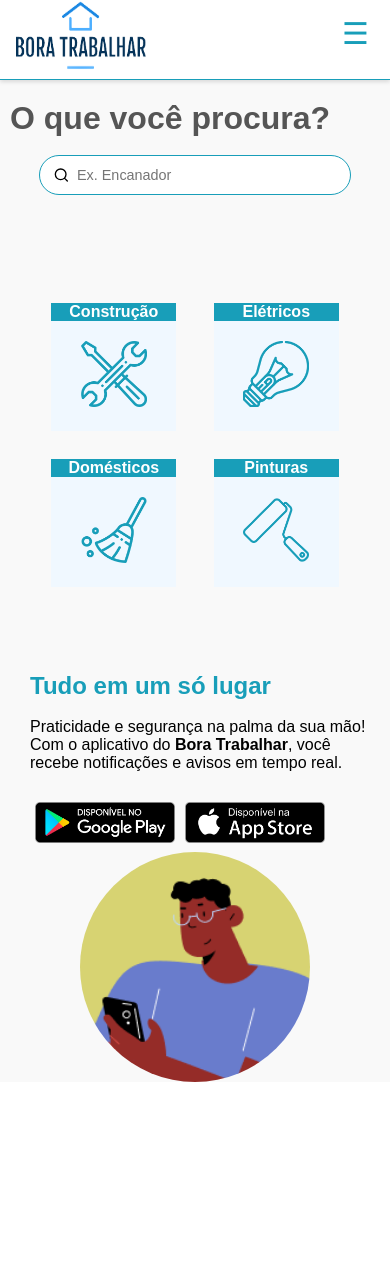
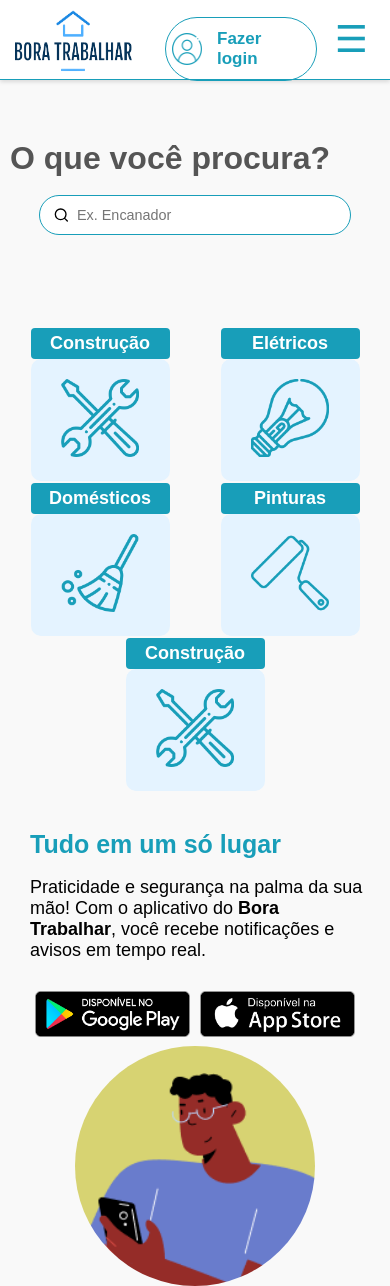
Before and after one commit to luizfelipe-developer/BORA-TRABALHAR, a PHP site: page / in a window 390 px wide. Before the commit the page ends 1082 px from the top, so only its background shows below. Run offline with PHP 8.4, Linux system fonts and the light colour scheme.

Commit message:
troca de index

```diff
--- a/componentes/css/style.css
+++ b/componentes/css/style.css
@@ -21,14 +21,25 @@ body{
 
 .barra-pesquisa{
     display: block;
-    width: 450px;
+    width: 800px;
     height: 100px;
-    margin: 100px auto 55px;
+    margin: 140px auto 55px;
 }
 h1, h2{
     color: #189eb9;
 }
 
+#mine-titulo-geral{
+    font-size: 17px;
+}
+
+#mine-titulo{
+    font-size: 17px;
+}
+
+#sub-titulo{
+    font-size: 15px;
+}
 
 .form button {
     border: none;
@@ -116,7 +127,6 @@ h1, h2{
     flex-wrap: wrap;
     justify-content: center;
     align-items: center;
-    gap: 10px;
     height: auto;
     width: auto;
 
@@ -126,12 +136,10 @@ h1, h2{
 
 }
 .categoria{
-
-    margin:  8px auto;
-    width: 150px;
+    margin: 10px;
+    width: 195px;
     height: 150px;
     text-align: center;
-
 }
 
 .txt-categoria{
@@ -139,10 +147,14 @@ h1, h2{
     background-color: #189eb9;
     color: #fff;
     font-weight: bold;
+    padding: 5px;
+    border-radius: 4px;
+    font-size: 18px;
 }
 .icone-categoria{
     width: 100%;
-    background-color: aliceblue;
+    background-color: rgb(228, 243, 255);
+    border-radius: 10px;
 }
 
 .categoria img{
@@ -153,6 +165,7 @@ h1, h2{
 .categoria a{
     display: block;
     width: 100%;
+    text-decoration: none;
 
 }
 .img-categorias{
@@ -163,12 +176,23 @@ h1, h2{
     width: auto;
     height: auto;
     margin: 80px auto 5px;
+    justify-content: center;
+    align-items: center;
+}
 
+.slogan{
+   margin-top: 30px;
+    width: 650px;
 }
-.slogan{
-    margin-top: 30px;
-    width: 350px;
+
+.slogan h2{
+    font-size: 25px;
 }
+
+.slogan p{
+    font-size: 18px;
+}
+
 .apks{
     width: 300px;
     display: flex;
@@ -180,8 +204,9 @@ h1, h2{
     padding: 5px;
 }
 .imgcarinha{
-width: 300px;
-margin-left: 70px;
+    margin-top: 30px;
+    width: 255px;
+    margin-left: 70px;
 }
 .imgcarinha img{
     width: 100%;
@@ -217,13 +242,16 @@ footer > a{
     margin-right: 60px;
     color: red;
 }
-@media (max-width: 760px){
+@media (max-width: 1080px){
     .box-categorias{
         display: flex;
+        justify-content: space-around;
+        padding: 20px;
         flex-wrap: wrap;
-        justify-content: space-around;
-        gap: 15px;
-        padding: 20px;
+    }
+    .categoria{
+        width: 200px;
+        margin: 50px 8px;
     }
     h1, .slogan{
         padding-left: 10px;
@@ -236,7 +264,60 @@ footer > a{
         margin-left: 0px;
         width: 230px;
     }
+    #menu{
+        justify-content: space-between;
+    }
+    .slogan{
+        width: 380px;
+        margin: 50px 18px;
+    }
+    .area{
+        justify-content: center;
+    }
+    .apks{
+        width: 330px;
+    }
+    .barra-pesquisa{
+        width: 90%;
+    }
 }
+
+@media (max-width: 760px){
+    .box-categorias{
+        display: flex;
+        flex-wrap: wrap;
+        justify-content: space-around;
+        gap: 10px;
+        padding: 20px 25px;
+    }
+    .categoria{
+        padding: 3px;
+    }
+    h1, .slogan{
+        padding-left: 10px;
+        margin: auto;
+    }
+    .area{
+        margin-top: 60px;
+    }
+    .imgcarinha{
+        margin-left: 0px;
+        width: 240px;
+    }
+    #menu{
+        justify-content: space-between;
+    }
+    .slogan{
+        width: 350px;
+    }
+    .area{
+        justify-content: center;
+    }
+    .apks{
+        width: 330px;
+    }
+}
+
 @media  (max-width:600px) {
     .barra-pesquisa{
         width: 100%;
@@ -248,16 +329,17 @@ footer > a{
     #container{
         margin: 0 auto;
     }
-       .box-categorias{
+    .box-categorias{
         display: flex;
         flex-wrap: wrap;
         justify-content: space-around;
-        gap: 15px;
-        padding: 40px;
+        gap: 10px;
+        padding: 20px 10px;
 
     }
     .categoria{
-        width: 125px;
+        margin: 10px;
+        width: 145px;
         height: 125px;
     }
     .area{
--- a/componentes/css/stylecopy.css
+++ b/componentes/css/stylecopy.css
@@ -14,7 +14,8 @@ body{
   /* CORPO DO SITE */
   #container{
     /* container onde está abrigado todos os elementos do site */
-    max-width: 1280px;
+    max-width: 1200px;
+    width: 100%;
     margin: 0 auto;
 }
 
--- a/componentes/header/header.css
+++ b/componentes/header/header.css
@@ -14,10 +14,10 @@ header{
 }
 #menu{
 display: flex;
-    justify-content: space-between;
+  justify-content: space-around;
+  gap: 420px;
   height: 80px;
   width: 100%;
-    padding: 1px;
   border-bottom: #189eb9 1px solid;
   box-shadow: 0 2px 4px rgba(0, 0, 0, 0.124);
 }
@@ -25,12 +25,12 @@ header{
   /* tamanho da caixa da logo */
   height: 70px;
   width: 130px;
-
   margin: 0 15px;
 }
 .logo img{
   /* imagem vai ocupar o tamanho da div em que ela está contida */
   /* arredondei a imagem */
+  margin-top: 4px;
   width: 100%;
   height: 100%;
 }
@@ -48,8 +48,56 @@ nav{
     justify-content: end;
 }
 
+.aba-perfil{
+  display: flex;
+  width: 100%;
+  justify-content: center;
+  height: fit-content;
+  align-items: center;
+  margin-top: 12px;
+}
+
+.aba-perfil h3{
+  font-size: 17px;
+  flex-wrap: wrap;
+  margin: 5px;
+}
+
+.aba-perfil a{
+  width: 100%;
+  display: flex;
+  border: solid 0.5px #189eb9;
+  border-radius: 50px;
+  align-items: center;
+  justify-content: center;
+  gap: 10px;
+  padding: 6px;
+  text-decoration: none;
+  color: #189eb9;
+}
+
+.aba-perfil a:hover{
+  background-color: rgb(204, 232, 255);
+}
+
+.aba-perfil img{
+  width: 32px;
+  height: 32px;
+}
+
+.config{
+  display: flex;
+  gap: 10px;
+  justify-content: center;
+  margin: 5px;
+}
+
+.config img{
+  width: 30px;
+}
+
 .opcoes li{
-      width: 120px;
+    width: 150px;
     height: 45px;
     /*margin-top: 10px;*/
     list-style: none;
@@ -58,7 +106,6 @@ nav{
 }
   .opcoes li a{
     /* CAIXA DE BOTÕES DE SERVIÇOS DO LOGIN*/
-
     display: flex;
     width: 100%;
     height: 100%;
@@ -79,16 +126,16 @@ nav{
 .sub-opcao li {
     display: none;
     text-align: center;
+    /* margin-left: 108px; */
 }
 
 .sub-opcao li a{
   background-color: #eee;
   color: #444;
-
 }
 
 .opcoes li:hover .sub-opcao li{
-      display:inline-block;
+    display: flex;
 }
 .cad {
   margin-top: 5px;
@@ -116,28 +163,56 @@ input[type=checkbox]{
 }
 /*HAMBURGER MENU*/
 .hamburger {
-  display: none;
-  font-size: 30px;
+  font-size: 37px;
 /* user-select: none; */
 color: #189eb9;
 cursor: pointer;
 }
+
+input[type=checkbox]:checked ~ .menu{
+  display: block;
+ }
+ nav {
+  height: 15%;
+  padding: 0px;
+}
+ .hamburger {
+  display: block;
+  margin: 9px 17px 18px 8px;
+ }
+ .sub-opcao li:hover {
+  background-color: #4c9e9e;
+ }
+ .opcoes li {
+  box-shadow: 0 2px 4px rgba(0, 0, 0, 0.170);
+
+ }
 /* NAVBAR MENU */
 .menu {
-  display: flex;
-  font-size: 18px;
+  display:none;
+  position: absolute;
+  text-align: center;
+  margin-top: 80px;
  }
 .menu li:hover {
-  border-radius: 5px;
+    /*display: inline-block;*/
+    display: flex;
     transition: 0.3s ease;
    }
+.menu-logo{
+  display: flex;
+}
+
 @media (max-width: 650px) {
-
 .menu {
     display:none;
     position: absolute;
     text-align: center;
     margin-top: 64px;
+   }
+   #menu{
+    gap: 0;
+    justify-content: space-around;
    }
    #menu li{
     margin: 0;
@@ -159,14 +234,24 @@ input[type=checkbox]{
 }
    .hamburger {
     display: block;
-      margin: 15px 20px;
+    margin: 8px 17px 18px 8px;
    }
    .sub-opcao li:hover {
     background-color: #4c9e9e;
    }
    .opcoes li {
     box-shadow: 0 2px 4px rgba(0, 0, 0, 0.170);
-
+   }
+   .logo img{
+    margin-top: 10px;
+    width: 90%;
+    height: 90%;
    }
 
 }
+@media (max-width: 395px) {
+  .hamburger {
+    display: block;
+    margin: 13px 17px 18px 8px;
+   }
+}
--- a/index.html
+++ b/index.html
@@ -13,54 +13,55 @@
 <body>
     <header>
         <div id="menu">
+            <div class="menu-logo">
                 <div class="logo">
                     <!-- <a href="#"> <img src="componentes/imgs/logo/LOGO-BORA-TRABALHAR.png" alt=""></a> -->
                     <a href="#"> <img src="logo-sem-fundo.png" alt=""></a>
                 </div>
-
+            </div>
+            <div class="config">
+                <div class="aba-perfil">
+                    <a href="componentes/paginas/entrar/pglogins.html">
+                        <img src="do-utilizador.png" alt="">
+                        <h3>Fazer login</h3>
+                    </a>
+                </div>
                 <nav>
                     <ul class="opcoes">
                         <!-- CHECKBOX HACK -->
                         <input type="checkbox" id="checkbox_toggle"/>
                         <label for="checkbox_toggle" class="hamburger">&#9776;</label>
+
                         <!-- NAVEGAÇÃO MENUS -->
                         <div class="menu">
 
-                        <li><a href="#">Início</a></li>
-                        <li><a target="_self">Sobre</a>
+                            <li><a href="#" id="mine-titulo-geral">Início</a></li>
+                            <li><a id="mine-titulo" target="_self">Sobre</a>
                                 <ul class="sub-opcao">
-                                <li><a href="componentes/paginas/sobre/sobre.html" target="_self">Sobre Nós</a></li>
-                                <li><a href="componentes/paginas/suporte/suporte.html" target="_self">Suporte</a></li>
+                                    <li><a id="sub-titulo" href="componentes/paginas/sobre/sobre.html" target="_self">Sobre Nós</a></li>
+                                    <li><a id="sub-titulo" href="componentes/paginas/suporte/suporte.html" target="_self">Suporte</a></li>
                                 </ul>
                             </li>
                             <li>
-                            <a target="_self">Serviços</a>
+                                <a id="mine-titulo" target="_self">Serviços</a>
                                 <ul class="sub-opcao">
-                                <li><a href="componentes/paginas/servicos/pedreiros.html">Pedreiro</a></li>
-                                <li><a href="componentes/paginas/servicos/pequenosreparos.html">Pequenos reparos</a>
-                                </li>
-                                <li><a href="componentes/paginas/servicos/pintores.html">Pintor</a></li>
-                                <li><a href="componentes/paginas/servicos/diarista.html">Diarista</a>
-                                <li><a href="componentes/paginas/servicos/servico.html">Outros</a></li>
+                                    <li><a id="sub-titulo" href="componentes/paginas/servicos/pedreiros.html">Pedreiro</a></li>
+                                    <li><a id="sub-titulo" href="componentes/paginas/servicos/pequenosreparos.html">Pequenos reparos</a></li>
+                                    <li><a id="sub-titulo" href="componentes/paginas/servicos/pintores.html">Pintor</a></li>
+                                    <li><a id="sub-titulo" href="componentes/paginas/servicos/diarista.html">Diarista</a>
+                                    <li><a id="sub-titulo" href="componentes/paginas/servicos/servico.html">Outros</a></li>
                                 </ul>
                             </li>
-                        <li><a target="_self">Conta</a>
+                            <li><a id="mine-titulo" target="_self">Conta</a>
                                 <ul class="sub-opcao">
-                                <li><a href="componentes/paginas/entrar/pglogin.html" target="_self">Entrar</a></li>
-                                <li><a target="_self" class="cad">Cadastre-se</a>
-                                    <ul class="cadastro">
-                                        <li><a href="componentes/paginas/cadastro/cliente.html"
-                                                target="_self">Cliente</a></li>
-                                        <li><a href="componentes/paginas/cadastro/colaborador.html"
-                                                target="_self">Colaborador</a>
-                                        </li>
-                                    </ul>
-                                </li>
+                                    <li><a id="sub-titulo" href="componentes/paginas/entrar/pglogins.html" target="_self">Entrar</a></li>
+                                    <li><a id="sub-titulo" target="_self" class="cad" href="componentes/paginas/cadastro/cadastros.html">Cadastre-se</a></li>
                                 </ul>
                             </li>
                         </div>
                     </ul>
                 </nav>
+            </div>
         </div>
     </header>
 
@@ -89,34 +90,42 @@
         <!-- CAIXA DE CATEGORIAS -->
         <section class="box-categorias">
             <div class="categoria">
+                <a href="componentes/paginas/servicos/servico.html">
                     <span class="txt-categoria">Construção</span>
-                <a href="componentes/paginas/servicos/servico.html">
                     <div class="icone-categoria">
                         <img class="img-categorias" src="componentes/imgs/hidrauli.png" alt="">
                     </div>
                 </a>
             </div>
             <div class="categoria">
+                <a href="componentes/paginas/servicos/servico.html">
                     <span class="txt-categoria">Elétricos</span>
-                <a href="componentes/paginas/servicos/servico.html">
                     <div class="icone-categoria">
                         <img class="img-categorias" src="componentes/imgs/lampada-eletrica.png" alt="">
                     </div>
                 </a>
             </div>
             <div class="categoria">
+                <a href="componentes/paginas/servicos/diarista.html">
                     <span class="txt-categoria">Domésticos</span>
-                <a href="componentes/paginas/servicos/diarista.html">
                     <div class="icone-categoria">
                         <img class="img-categorias" src="componentes/imgs/vassoura.png" alt="">
                     </div>
                 </a>
             </div>
             <div class="categoria">
+                <a href="componentes/paginas/servicos/pintores.html">
                     <span class="txt-categoria">Pinturas</span>
-                <a href="componentes/paginas/servicos/pintores.html">
                     <div class="icone-categoria">
                         <img class="img-categorias" src="componentes/imgs/rolo-de-pintura.png" alt="">
+                    </div>
+                </a>
+            </div>
+            <div class="categoria">
+                <a href="componentes/paginas/servicos/servico.html">
+                    <span class="txt-categoria">Construção</span>
+                    <div class="icone-categoria">
+                        <img class="img-categorias" src="componentes/imgs/hidrauli.png" alt="">
                     </div>
                 </a>
             </div>
@@ -143,7 +152,7 @@
             </div>
         </div>
     </main>
-
+    </div>
 </body>
 
 </html>
--- a/indexc.html
+++ b/indexc.html
@@ -5,8 +5,8 @@
     <meta charset="UTF-8">
     <meta name="viewport" content="width=device-width, initial-scale=1.0">
     <link rel="shortcut icon" type="imagem/x-icon" href="ico-sem-fundo.ico.ico" />
-    <link rel="stylesheet" href="componentes/header/header.css">
-    <link rel="stylesheet" href="componentes/css/style.css">
+    <link rel="stylesheet" href="componentes/header/headerc.css">
+    <link rel="stylesheet" href="componentes/css/stylecopy.css">
     <title>Bora Trabalhar</title>
 </head>
 
```
Also changed, not shown: componentes/header/headerc.css (+51 -30 lines), do-utilizador.png (added). Lines whose indentation alone changed are shown as unchanged.
